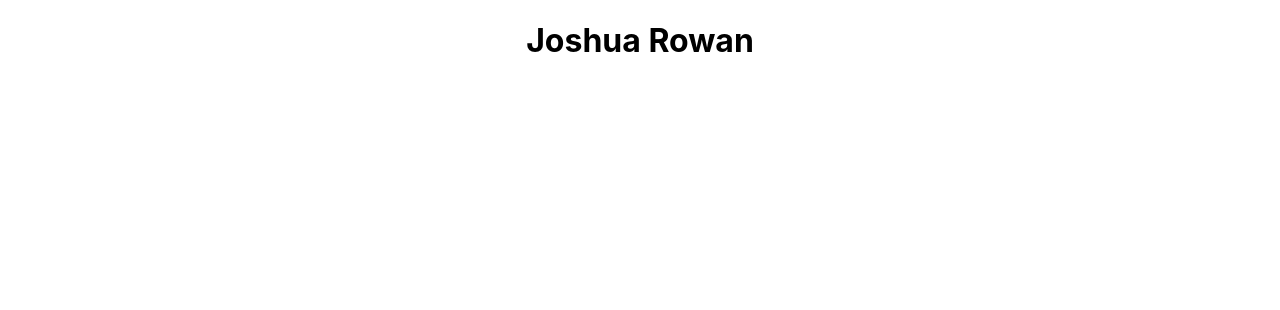
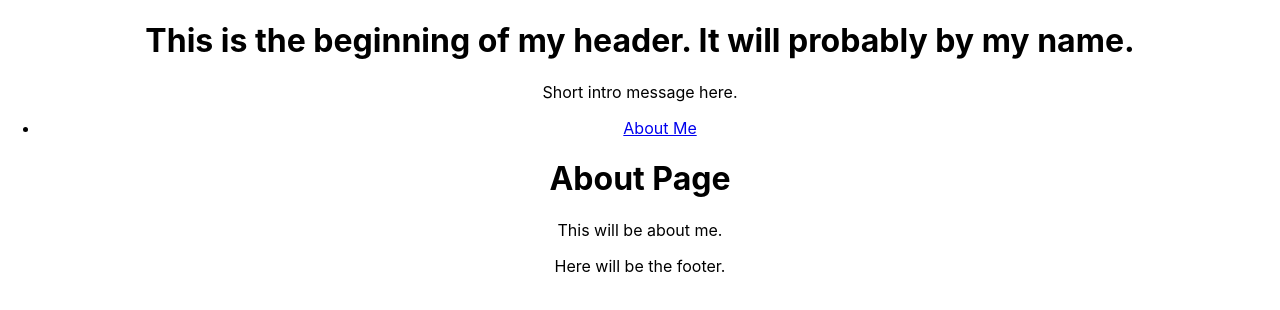
Before and after one commit to joshua-rowan/portfolio, a React (Create React App) app: page / in a window 1280 px wide. Shown: the top 310 px of the page. Built offline with nearby package versions, Linux system fonts and the light colour scheme.

Commit message:
initial commit of working file structre. Header Nav About Me and Footer all load in Portfolio Container

```diff
--- a/src/App.js
+++ b/src/App.js
@@ -1,10 +1,10 @@
 import './App.css';
-import Header from './components/Header';
+import PortfolioContainer from './components/PortfolioContainer';
 
 function App() {
   return (
     <div className="App">
-      <Header />
+      <PortfolioContainer />
     </div>
   );
 }
--- /dev/null
+++ b/src/components/Footer.js
@@ -0,0 +1,9 @@
+import React from 'react';
+
+export default function Footer() {
+  return (
+    <footer>
+      Here will be the footer.
+    </footer>
+  );
+}
--- a/src/components/Header.js
+++ b/src/components/Header.js
@@ -1,13 +1,12 @@
-import React from "react";
+import React from 'react';
 
-function Header() {
-    return (
-        <header>
-            <h1>
-            Joshua Rowan
-            </h1>
-        </header>
-    );
+export default function Header() {
+  return (
+    <header>
+      <h1>This is the beginning of my header. It will probably by my name.</h1>
+      <p>
+        Short intro message here.
+      </p>
+    </header>
+  );
 }
-
-export default Header;
--- /dev/null
+++ b/src/components/NavTabs.js
@@ -0,0 +1,18 @@
+import React from 'react';
+
+function NavTabs({ currentPage, handlePageChange }) {
+    return (
+        <ul className="nav nav-tabs">
+            <li className="nav-item">
+                <a
+                  href="#aboutme"
+                  onClick={() => handlePageChange('AboutMe')}
+                  className={currentPage === 'AboutMe' ? 'nav-link active' : 'nav-link'}
+                >
+                About Me</a>
+            </li>
+        </ul>
+    )
+}
+
+export default NavTabs;
--- /dev/null
+++ b/src/components/PortfolioContainer.js
@@ -0,0 +1,28 @@
+import React, { useState } from "react";
+import NavTabs from './NavTabs';
+import AboutMe from './pages/AboutMe';
+import Header from './Header';
+import Footer from './Footer';
+
+
+
+export default function PortfolioContainer() {
+    const [currentPage, setCurrentPage] = useState('AboutMe');
+
+    const renderPage = () => {
+        if (currentPage === 'AboutMe') {
+            return <AboutMe />;
+        }
+    };
+
+    const handlePageChange = (page) => setCurrentPage(page);
+
+    return (
+        <div>
+            <Header />
+            <NavTabs />
+            {renderPage()}
+            <Footer />
+        </div>
+    )
+};
--- /dev/null
+++ b/src/components/pages/AboutMe.js
@@ -0,0 +1,12 @@
+import React from 'react';
+
+export default function About() {
+  return (
+    <div>
+      <h1>About Page</h1>
+      <p>
+        This will be about me.
+      </p>
+    </div>
+  );
+}
```
Also changed, not shown: src/components/pages/Contact.js (added, +12 -0 lines), src/components/pages/Portfolio.js (added, +12 -0 lines), src/components/pages/Resume.js (added, +12 -0 lines).
